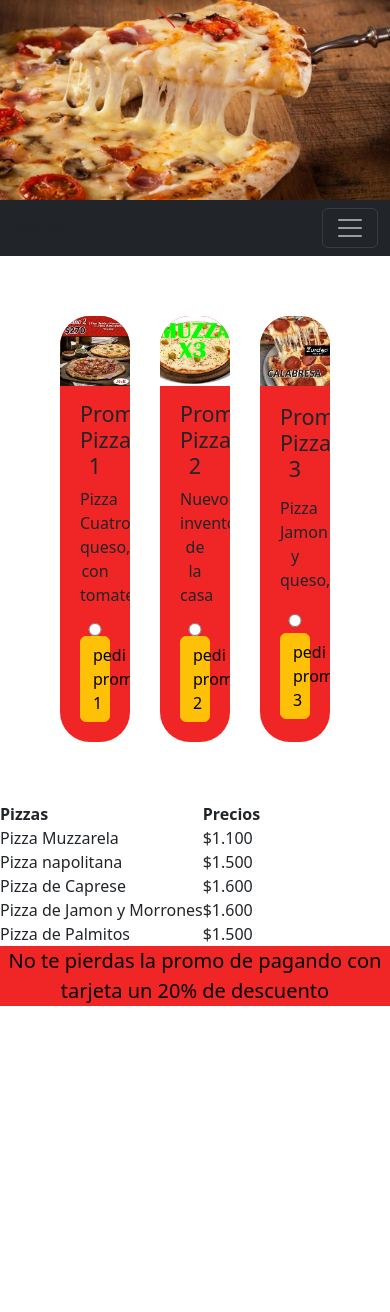
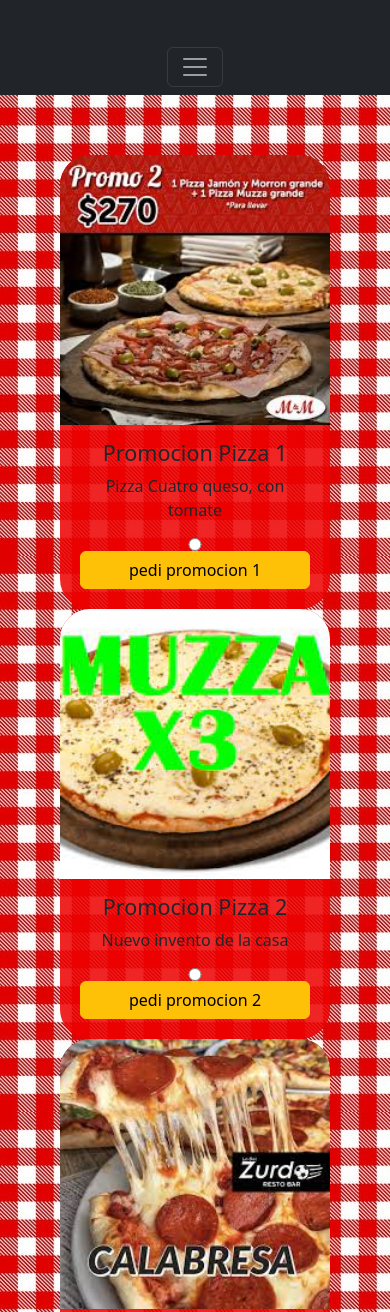
Before and after one commit to alejoani/entrega, a plain HTML site: page paginas/menu.html in a window 390 px wide. Shown: the top 1312 px of the page. Before the commit the page ends 1022 px from the top, so only its background shows below. Drawn offline with nearby package versions, Linux system fonts and the light colour scheme.

Commit message:
agregado de breackpoint

```diff
--- a/scss/style.scss
+++ b/scss/style.scss
@@ -3,4 +3,6 @@
 @import "../scss/styles/parcials/hader";
 @import "../scss/styles/parcials/tarjetitas";
 @import "./styles/parcials/section";
+@import "../scss/styles/parcials/menusection";
 @import "../scss/styles/parcials/footer";
+@import "../scss/styles/parcials/brackpoint"
--- /dev/null
+++ b/scss/styles/parcials/_brackpoint.scss
@@ -0,0 +1,14 @@
+@media (max-width: 768px ) {
+    .body{
+        height: auto;
+        background-image: url("/asset/imagen\ de\ fondo.jpg");
+    }
+    .header__img{
+        display: none;
+    }
+    .tarjetitas{
+        display: block;
+        width: auto;
+        height: auto;
+    }
+}
--- a/scss/styles/parcials/_hader.scss
+++ b/scss/styles/parcials/_hader.scss
@@ -6,4 +6,5 @@
     .header__img{
     width: 100%;
     height: 200px;
+
   }
--- a/scss/styles/parcials/_menusection.scss
+++ b/scss/styles/parcials/_menusection.scss
@@ -1,6 +1,9 @@
 .section_table{
-    background-color: red;
     text-align: center;
-    font-size: 15px;
-
+    font-size: 40px;
+    text-align: center;
+    display: flex;
+    justify-content: center;
+    padding: 2px;
+    margin: 5px;
 }
--- a/scss/styles/parcials/_tarjetitas.scss
+++ b/scss/styles/parcials/_tarjetitas.scss
@@ -10,13 +10,8 @@
         -webkit-animation:swirl-in-fwd .6s ease-out;
         animation:swirl-in-fwd .6s ease-out;
         background-color: $maincolor ;
-        overflow: hidden;
-        display: flex;
-        flex-direction: column;
-        border-radius: 30px;
-        gap: 15px;
-        max-height: 100%;
-        width: 100%;
+        @extend .container;
+    }
 
         .informacion{
             padding: 0 20px 20px 20px;
@@ -50,5 +45,4 @@
 
         }
     }
-}
  @-webkit-keyframes swirl-in-fwd{0%{-webkit-transform:rotate(-540deg) scale(0);transform:rotate(-540deg) scale(0);opacity:0}100%{-webkit-transform:rotate(0) scale(1);transform:rotate(0) scale(1);opacity:1}}@keyframes swirl-in-fwd{0%{-webkit-transform:rotate(-540deg) scale(0);transform:rotate(-540deg) scale(0);opacity:0}100%{-webkit-transform:rotate(0) scale(1);transform:rotate(0) scale(1);opacity:1}}
--- a/scss/styles/parcials/_variables.scss
+++ b/scss/styles/parcials/_variables.scss
@@ -2,3 +2,13 @@
 
 $maincolor: rgba(238, 0, 0, 0.856);
 $secondaricolor:rgba(153, 23, 23, 0.76);
+
+.container{
+    overflow: hidden;
+    display: flex;
+    flex-direction: column;
+    border-radius: 30px;
+    gap: 15px;
+    max-height: 100%;
+    width: 100%;
+}
```
Also changed, not shown: scss/style.css, scss/styles/parcials/_sectiontabletmenu.scss (deleted), 1 other file.
